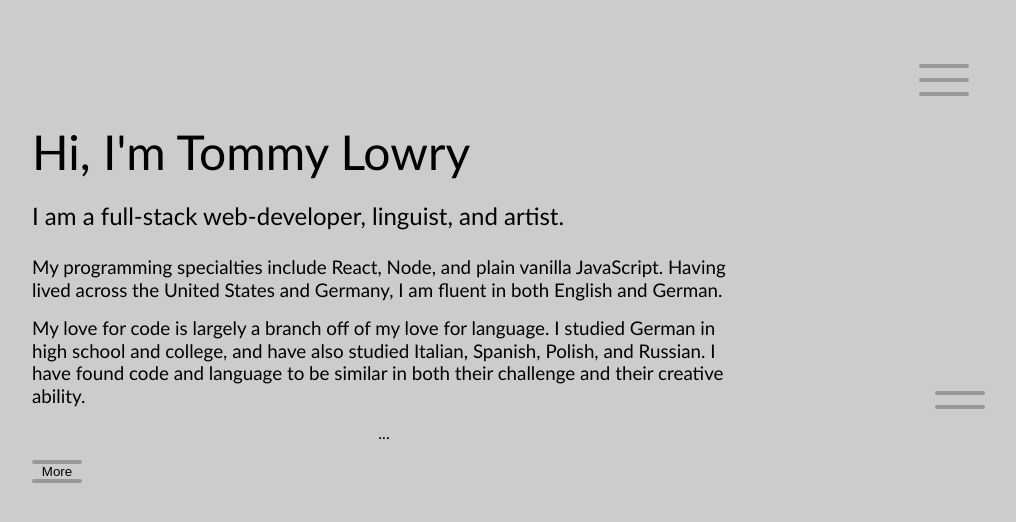
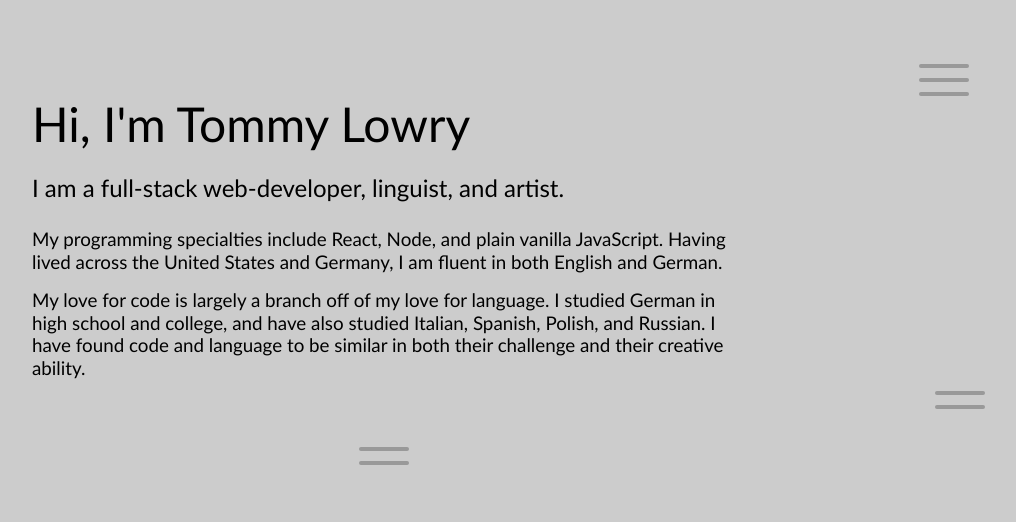
Before and after one commit to Tommydreamer57/react-portfolio-1, a React (Create React App) app: page / in a window 1280 px wide. Shown: the top 522 px of the page, without its empty margins (256-1272 px from the left). Built offline with nearby package versions, Linux system fonts and the light colour scheme; some icons are missing.

Commit message:
more button

```diff
--- a/src/App.css
+++ b/src/App.css
@@ -59,7 +59,7 @@ p {
 /* VIEW TRANSITIONS */
 
 .content {
-    margin: 10vw 22.5vw;
+    margin: 6.25rem 22.5vw;
 }
 
 .previous, .current, .next {
--- a/src/components/Buttons/Buttons.css
+++ b/src/components/Buttons/Buttons.css
@@ -11,10 +11,22 @@ button:focus {
     border: none;
     outline: 0;
 }
+button:hover {
+    cursor: pointer
+}
 
-#MenuButton, #LeftButton, #RightButton {
-    /* border: 1px solid black; */
+/* Arrow - Button Line */
+
+.arrow {
+    width: 50px;
+    height: 4px;
+    background: black;
+    opacity: 0.25;
+    border-radius: 3px;
+    transition: margin 0.4s ease, transform 0.4s ease;
 }
+
+/* Menu Button */
 
 #MenuButton {
     position: fixed;
@@ -29,16 +41,16 @@ button:focus {
     z-index: 3;
 }
 
-#MenuButton:hover {
+/* #MenuButton:hover {
     cursor: pointer;
-}
+} */
 
 .open-menu .arrow {
     margin: 5px;
 }
 
 .open-menu:hover .arrow {
-    margin: 7.5px;
+    margin: 8.75px;
 }
 
 .close-menu .arrow {
@@ -56,7 +68,7 @@ button:focus {
 }
 
 #MenuButton .arrow {
-    transition: margin 0.6s cubic-bezier(.65,.15,0,1), transform 0.8s cubic-bezier(.65,.15,0,1), opacity 0.6s, width 0.6s cubic-bezier(.65,.15,0,1);
+    transition: margin 0.5s ease, transform 0.8s cubic-bezier(.65,.15,0,1), opacity 0.6s ease, width 0.6s cubic-bezier(.65,.15,0,1);
 }
 
 .close-menu:hover #menu-one, .close-menu:hover #menu-three {
@@ -67,14 +79,7 @@ button:focus {
     transform: rotate(235deg);
 }
 
-.arrow {
-    width: 50px;
-    height: 4px;
-    background: black;
-    opacity: 0.25;
-    border-radius: 3px;
-    transition: margin 0.4s, transform 0.4s;
-}
+/* Navigation Buttons */
 
 .nav-button {
     position: fixed;
@@ -112,7 +117,7 @@ button:focus {
 
 .nav-label {
     position: absolute;
-    transition: left .4s, right .4s, opacity .4s;
+    transition: left .4s ease, right .4s ease, opacity .4s ease;
     opacity: 0;
 }
 
@@ -151,3 +156,35 @@ button:focus {
 #RightButton {
     right: 0;
 }
+
+/* About Page - More Button */
+
+#about-wrapper {
+    position: relative;
+}
+
+#MoreButton {
+    position: absolute;
+    bottom: -7.5rem;
+    width: 75%;
+    margin: 0 12.5%;
+    height: 7.5rem;
+    display: flex;
+    flex-direction: column;
+    justify-content: center;
+    align-items: center;
+}
+
+.more-label {
+    position: absolute;
+    opacity: 0;
+    transition: opacity .4s ease;
+}
+
+#MoreButton:hover .arrow {
+    margin: 20px;
+}
+
+#MoreButton:hover .more-label {
+    opacity: 1;
+}
--- a/src/components/Buttons/Buttons.js
+++ b/src/components/Buttons/Buttons.js
@@ -86,7 +86,7 @@ export default Buttons
 export function MoreButton(props) {
     return (
         <button id="MoreButton" onClick={props.toggleMore} >
-            <div className={props.more ? 'less-arrow' : 'more-arrow'}>
+            <div className="arrow-wrapper">
                 <div className="arrow" />
                 <div className="more-label">
                     {props.more ? 'Less' : 'More'}
--- a/src/components/views/About/About.css
+++ b/src/components/views/About/About.css
@@ -1,3 +1,4 @@
+
 .ellipsis {
     line-height: 120%;
     /* padding matches 1rem margin bottom of normal paragraphs, margin-top & padding-top cancel out */
--- a/src/components/views/About/About.js
+++ b/src/components/views/About/About.js
@@ -26,19 +26,21 @@ class About extends Component {
     render() {
         return (
             <div id="About" className="content" >
+                <div id="about-wrapper">
                     <h1>{bio.About.greeting}</h1>
                     <h3>{bio.About.intro}</h3>
                     {
                         bio.About.info.map(Paragraph)
                     }
+                    <div className={this.state.more ? 'more show-more' : 'more hide-more'}>
                         <div className="ellipsis" onClick={this.toggleMore} >...</div>
-                <div className={this.state.more ? 'more show-more' : 'more hide-more'}>
                         {
                             bio.About.more.map(Paragraph)
                         }
                     </div>
                     <MoreButton more={this.state.more} toggleMore={this.toggleMore} />
                 </div>
+            </div>
         )
     }
 }
```
Lines whose indentation alone changed are shown as unchanged.
